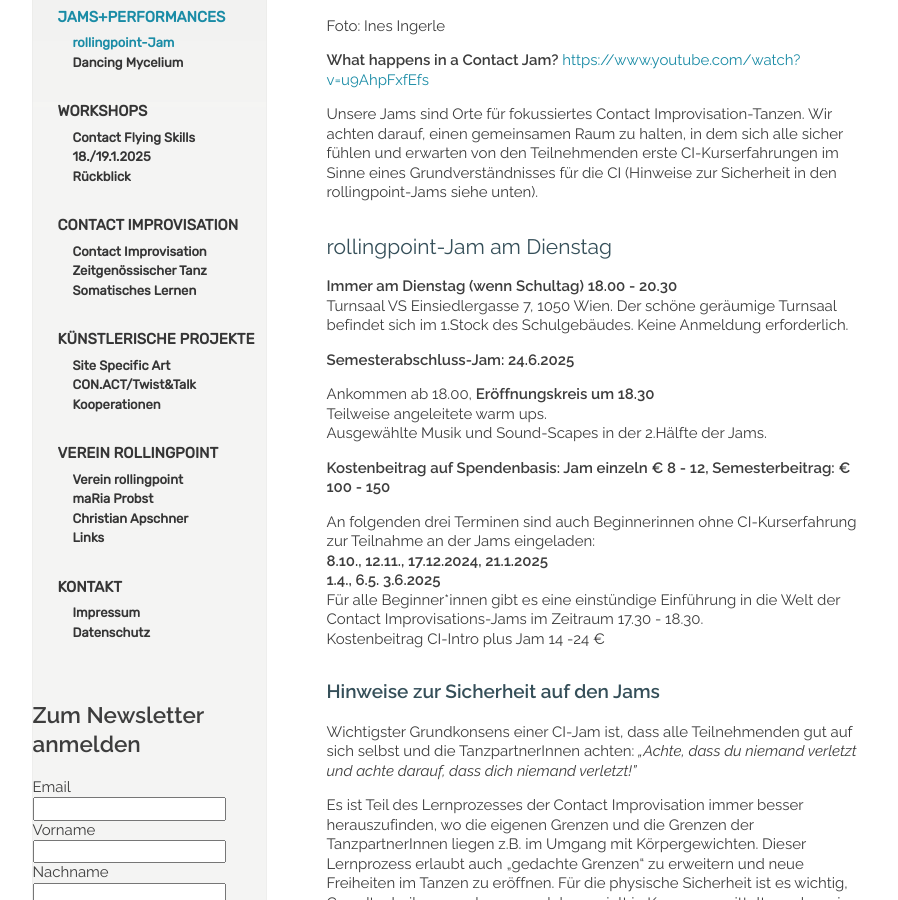
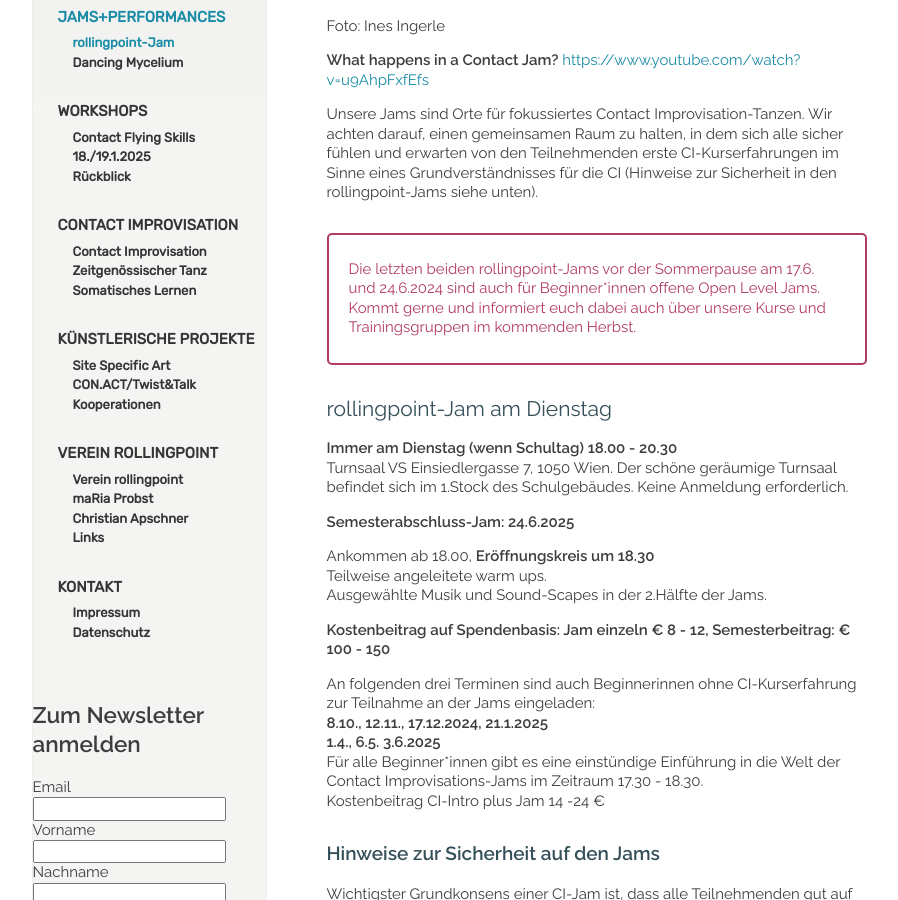
Before and after one commit to manulari/rollingpointat, a Jekyll site: the page built from _pages_de/jams.md, in a window 1280 px wide and 900 px high, scrolled down 360 px. Shown: the whole window, without its empty margins (152-1050 px from the left). Built offline with Jekyll 4.4.1, drawn with Linux system fonts in a browser that asks for light colours; comment, search, counter and statistics services are not loaded.

Commit message:
Update page (de) “jams”

```diff
--- a/_pages_de/jams.md
+++ b/_pages_de/jams.md
@@ -10,6 +10,8 @@ Foto: Ines Ingerle
 **What happens in a Contact Jam?** <https://www.youtube.com/watch?v=u9AhpFxfEfs>
 
 Unsere Jams sind Orte für fokussiertes Contact Improvisation-Tanzen. Wir achten darauf, einen gemeinsamen Raum zu halten, in dem sich alle sicher fühlen und erwarten von den Teilnehmenden erste CI-Kurserfahrungen im Sinne eines Grundverständnisses für die CI (Hinweise zur Sicherheit in den rollingpoint-Jams siehe unten).
+
+> Die letzten beiden rollingpoint-Jams vor der Sommerpause am 17.6. und 24.6.2024 sind auch für Beginner*innen offene Open Level Jams. Kommt gerne und informiert euch dabei auch über unsere Kurse und Trainingsgruppen im kommenden Herbst.
 
 ## rollingpoint-Jam am Dienstag
 
```
